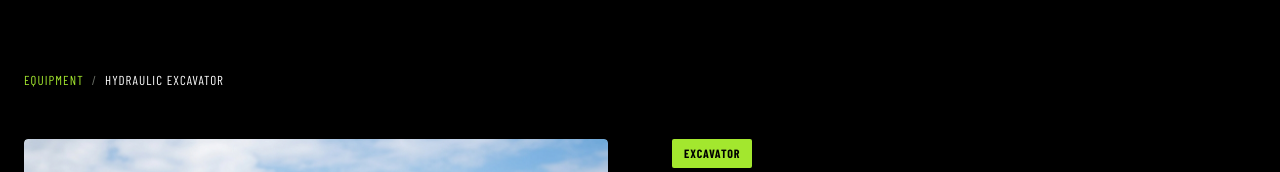
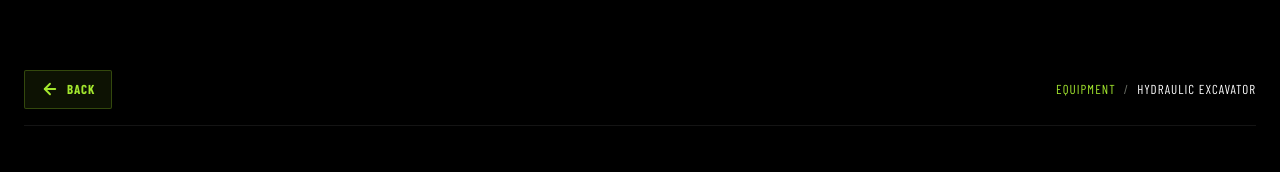
Before and after one commit to vertex7-web/Website, a React (Vite) app in the folder Frontend/: page /machineries/hydraulic-excavator in a window 1280 px wide. Shown: the part 398-570 px from the top of the page. Built offline with nearby package versions, Linux system fonts and the light colour scheme; no server answers; the database is empty; a web font is replaced by a local one.

Commit message:
feat: back navigation button

```diff
--- a/Frontend/src/pages/MachineDetails.css
+++ b/Frontend/src/pages/MachineDetails.css
@@ -17,9 +17,52 @@
   padding: var(--section-pad-y) 0;
 }
 
+/* Navigation Bar & Back Button */
+.machine-detail__nav-bar {
+  display: flex;
+  align-items: center;
+  justify-content: space-between;
+  flex-wrap: wrap;
+  gap: var(--space-md);
+  margin-bottom: var(--space-2xl);
+  padding-bottom: var(--space-md);
+  border-bottom: 1px solid var(--color-border);
+}
+
+.machine-detail__back-btn {
+  display: inline-flex;
+  align-items: center;
+  gap: 0.5rem;
+  font-family: var(--font-heading);
+  font-size: var(--text-sm);
+  font-weight: 700;
+  text-transform: uppercase;
+  letter-spacing: 0.08em;
+  color: var(--color-lime);
+  background-color: rgba(163, 231, 46, 0.08);
+  border: 1px solid rgba(163, 231, 46, 0.25);
+  padding: 0.5rem 1rem;
+  border-radius: var(--radius-sm);
+  transition: background-color var(--transition-fast), color var(--transition-fast), transform var(--transition-fast), border-color var(--transition-fast);
+}
+
+.machine-detail__back-btn:hover {
+  background-color: var(--color-lime);
+  color: var(--color-black);
+  border-color: var(--color-lime);
+  transform: translateX(-3px);
+}
+
+.machine-detail__back-btn svg {
+  transition: transform var(--transition-fast);
+}
+
+.machine-detail__back-btn:hover svg {
+  transform: translateX(-2px);
+}
+
 /* Breadcrumb */
 .machine-detail__breadcrumb {
-  margin-bottom: var(--space-2xl);
   font-family: var(--font-heading);
   font-size: var(--text-sm);
   text-transform: uppercase;
@@ -59,6 +102,7 @@
   border-radius: var(--radius-md);
   position: sticky;
   top: calc(var(--header-height) + var(--space-lg));
+  aspect-ratio: 4 / 3;
 }
 
 .machine-detail__image {
--- a/Frontend/src/pages/MachineDetails.jsx
+++ b/Frontend/src/pages/MachineDetails.jsx
@@ -60,12 +60,22 @@ export default function MachineDetails() {
 
       <section className="machine-detail" id="machine-detail">
         <Container>
-          {/* Breadcrumb */}
-          <nav className="machine-detail__breadcrumb" aria-label="Breadcrumb">
-            <Link to="/machineries" className="machine-detail__breadcrumb-link">Equipment</Link>
-            <span className="machine-detail__breadcrumb-sep" aria-hidden="true">/</span>
-            <span className="machine-detail__breadcrumb-current">{machine.name}</span>
-          </nav>
+          {/* Navigation Bar: Back Button & Breadcrumbs */}
+          <div className="machine-detail__nav-bar">
+            <Link to="/machineries" className="machine-detail__back-btn" aria-label="Back to Machineries">
+              <svg width="18" height="18" viewBox="0 0 24 24" fill="none" stroke="currentColor" strokeWidth="2.5" strokeLinecap="round" strokeLinejoin="round" aria-hidden="true">
+                <line x1="19" y1="12" x2="5" y2="12" />
+                <polyline points="12 19 5 12 12 5" />
+              </svg>
+              <span>Back</span>
+            </Link>
+
+            <nav className="machine-detail__breadcrumb" aria-label="Breadcrumb">
+              <Link to="/machineries" className="machine-detail__breadcrumb-link">Equipment</Link>
+              <span className="machine-detail__breadcrumb-sep" aria-hidden="true">/</span>
+              <span className="machine-detail__breadcrumb-current">{machine.name}</span>
+            </nav>
+          </div>
 
           <div className="machine-detail__grid">
             {/* Image */}
--- a/Frontend/src/pages/ProjectDetails.css
+++ b/Frontend/src/pages/ProjectDetails.css
@@ -17,9 +17,52 @@
   padding: var(--section-pad-y) 0;
 }
 
+/* Navigation Bar & Back Button */
+.project-detail__nav-bar {
+  display: flex;
+  align-items: center;
+  justify-content: space-between;
+  flex-wrap: wrap;
+  gap: var(--space-md);
+  margin-bottom: var(--space-2xl);
+  padding-bottom: var(--space-md);
+  border-bottom: 1px solid var(--color-border);
+}
+
+.project-detail__back-btn {
+  display: inline-flex;
+  align-items: center;
+  gap: 0.5rem;
+  font-family: var(--font-heading);
+  font-size: var(--text-sm);
+  font-weight: 700;
+  text-transform: uppercase;
+  letter-spacing: 0.08em;
+  color: var(--color-lime);
+  background-color: rgba(163, 231, 46, 0.08);
+  border: 1px solid rgba(163, 231, 46, 0.25);
+  padding: 0.5rem 1rem;
+  border-radius: var(--radius-sm);
+  transition: background-color var(--transition-fast), color var(--transition-fast), transform var(--transition-fast), border-color var(--transition-fast);
+}
+
+.project-detail__back-btn:hover {
+  background-color: var(--color-lime);
+  color: var(--color-black);
+  border-color: var(--color-lime);
+  transform: translateX(-3px);
+}
+
+.project-detail__back-btn svg {
+  transition: transform var(--transition-fast);
+}
+
+.project-detail__back-btn:hover svg {
+  transform: translateX(-2px);
+}
+
 /* Breadcrumb */
 .project-detail__breadcrumb {
-  margin-bottom: var(--space-2xl);
   font-family: var(--font-heading);
   font-size: var(--text-sm);
   text-transform: uppercase;
@@ -85,6 +128,7 @@
   background: none;
   border: none;
   padding: 0;
+  aspect-ratio: 16 / 10;
 }
 
 .project-detail__gallery-image {
--- a/Frontend/src/pages/ProjectDetails.jsx
+++ b/Frontend/src/pages/ProjectDetails.jsx
@@ -59,12 +59,22 @@ export default function ProjectDetails() {
 
       <section className="project-detail" id="project-detail">
         <Container>
-          {/* Breadcrumb */}
-          <nav className="project-detail__breadcrumb" aria-label="Breadcrumb">
-            <Link to="/projects" className="project-detail__breadcrumb-link">Projects</Link>
-            <span className="project-detail__breadcrumb-sep" aria-hidden="true">/</span>
-            <span className="project-detail__breadcrumb-current">{project.name}</span>
-          </nav>
+          {/* Navigation Bar: Back Button & Breadcrumbs */}
+          <div className="project-detail__nav-bar">
+            <Link to="/projects" className="project-detail__back-btn" aria-label="Back to Projects">
+              <svg width="18" height="18" viewBox="0 0 24 24" fill="none" stroke="currentColor" strokeWidth="2.5" strokeLinecap="round" strokeLinejoin="round" aria-hidden="true">
+                <line x1="19" y1="12" x2="5" y2="12" />
+                <polyline points="12 19 5 12 12 5" />
+              </svg>
+              <span>Back</span>
+            </Link>
+
+            <nav className="project-detail__breadcrumb" aria-label="Breadcrumb">
+              <Link to="/projects" className="project-detail__breadcrumb-link">Projects</Link>
+              <span className="project-detail__breadcrumb-sep" aria-hidden="true">/</span>
+              <span className="project-detail__breadcrumb-current">{project.name}</span>
+            </nav>
+          </div>
 
           <div className="project-detail__grid">
             {/* Main Content */}
```
